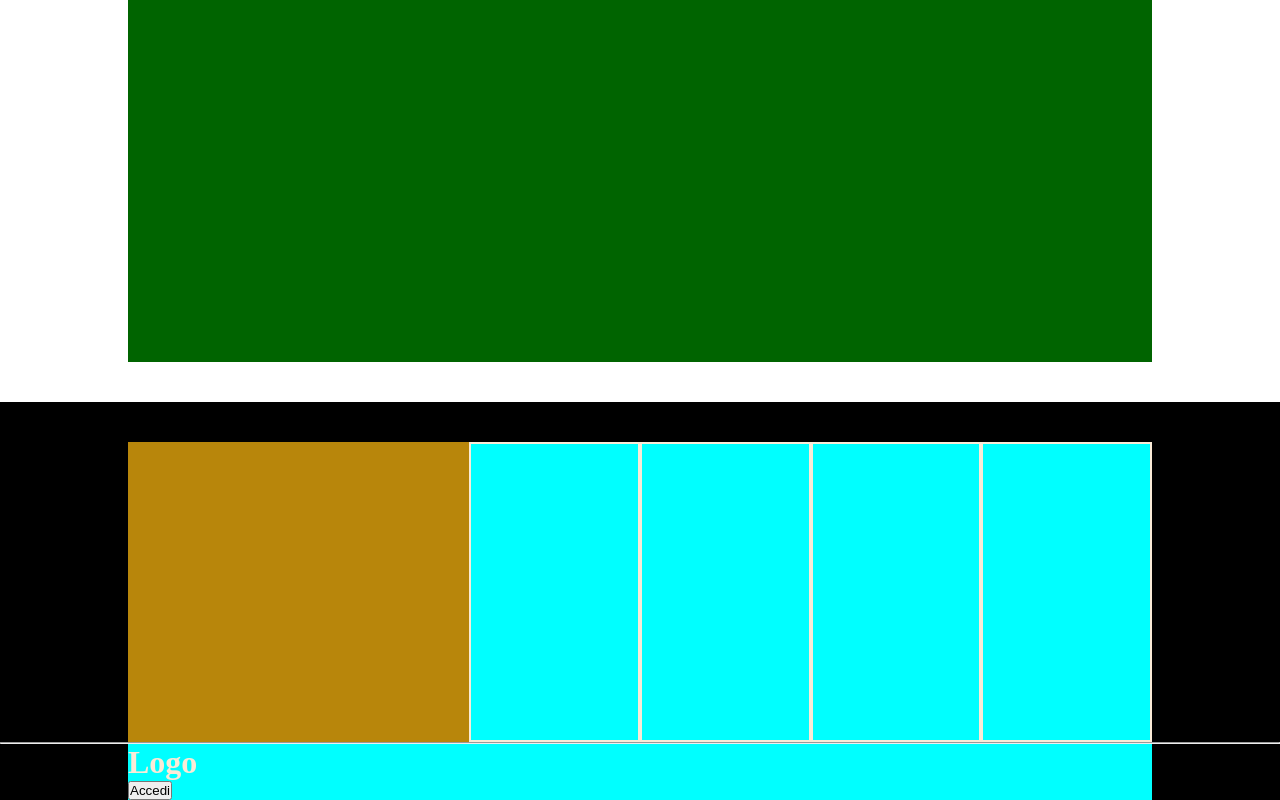
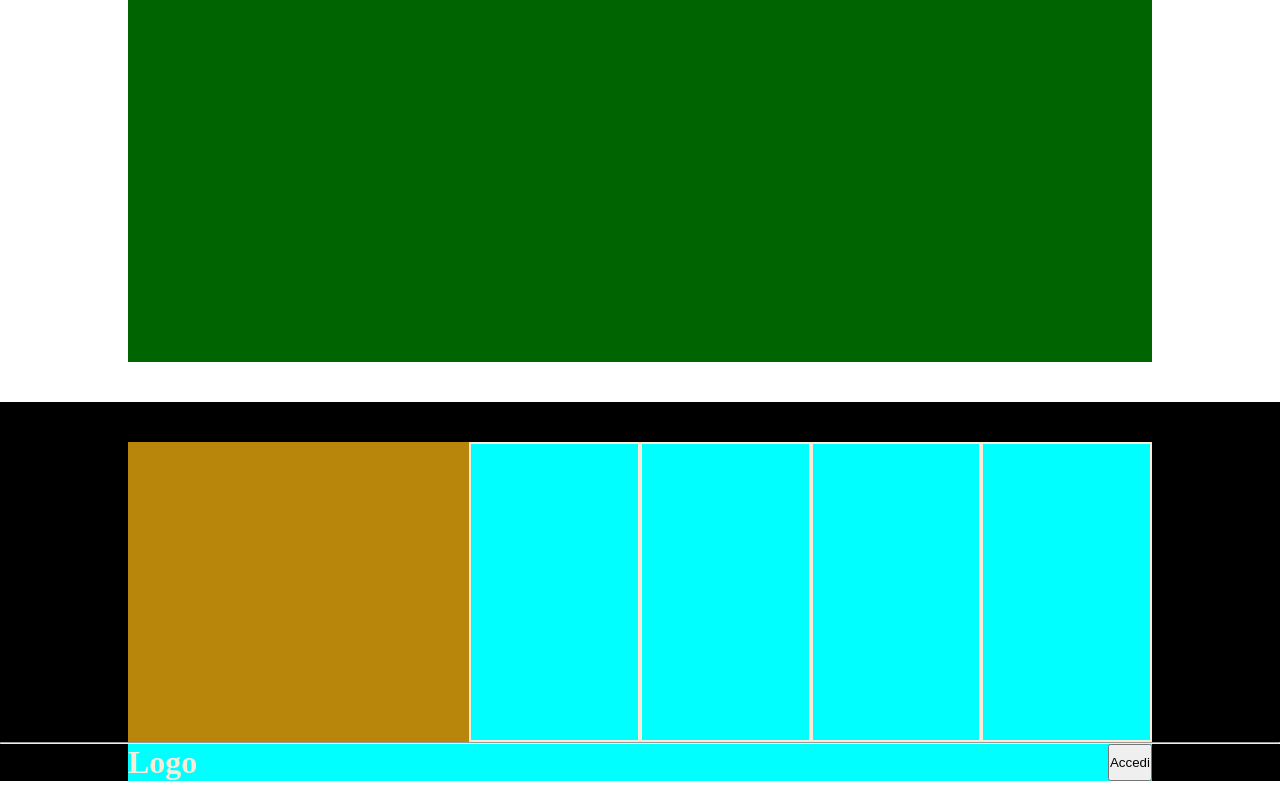
Before and after one commit to Andrearusso94/htmlcss-struttura-discord, a plain HTML site: page index.html in a window 1280 px wide. Shown: the part 1962-2762 px from the top of the page. Drawn offline with Linux system fonts and the light colour scheme.

Commit message:
add correction footer

```diff
--- a/assets/style.css
+++ b/assets/style.css
@@ -101,7 +101,10 @@
 }
 .end-site{
     background-color: aqua;
-
     width: 80%;
     margin: 0 auto;
+    max-width: 1200px;
+    display: flex;
+
+    justify-content: space-between;
 }
```
